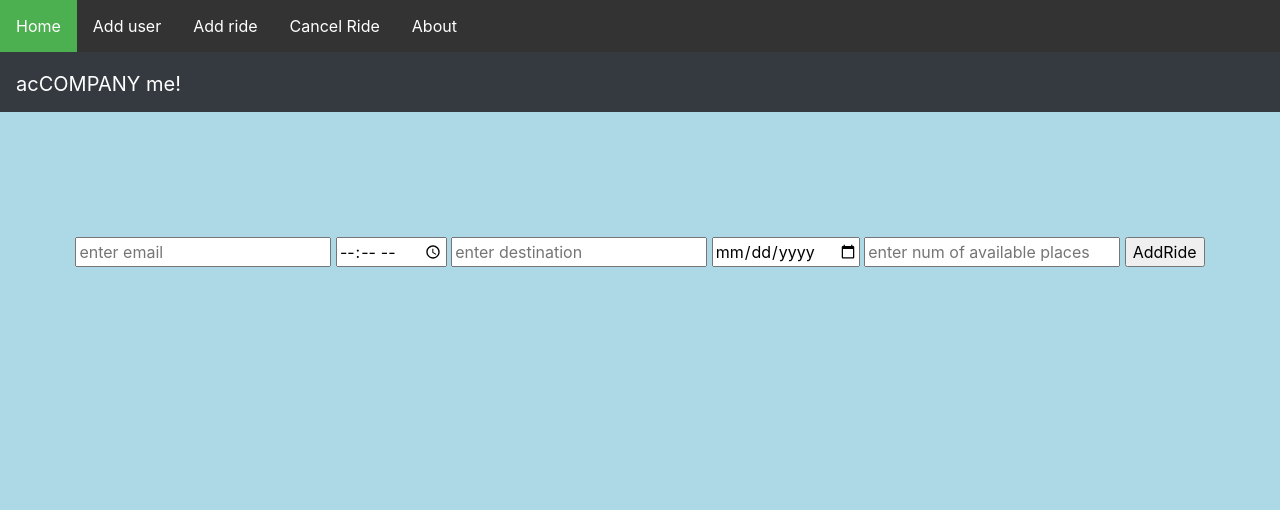
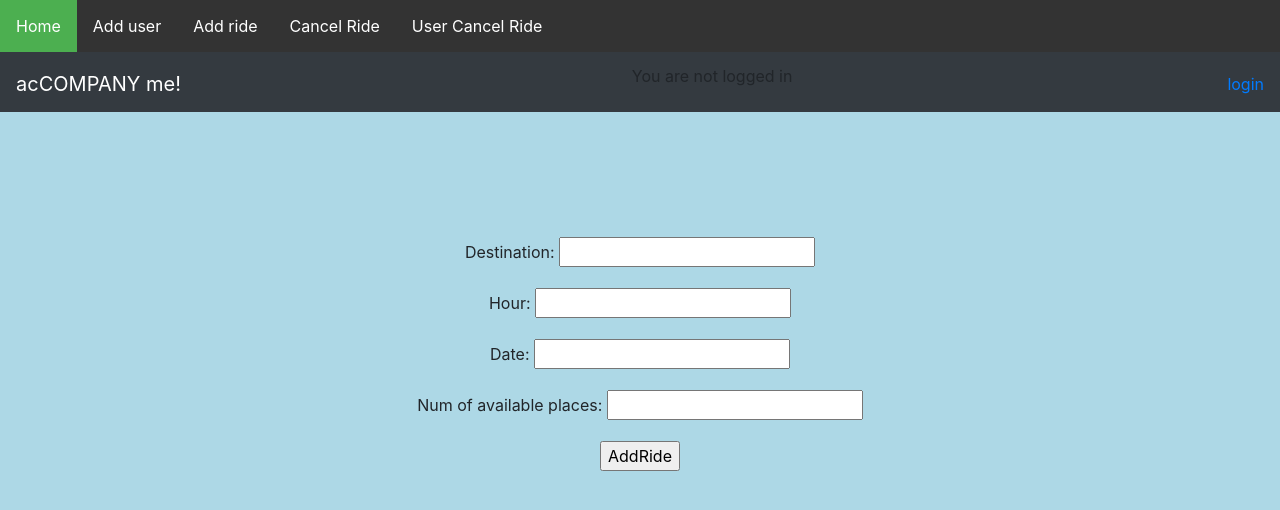
Before and after one commit to noamip/acCOMPANYme-, a Django app: page /add_ride in a window 1280 px wide. Shown: the top 510 px of the page. Run offline with Django 3.2, Linux system fonts and the light colour scheme; some libraries are stand-ins or nearby versions.

Commit message:
cancellation wirks

```diff
--- a/mysite/accompanyMe/templates/accompanyMe/add_ride.html
+++ b/mysite/accompanyMe/templates/accompanyMe/add_ride.html
@@ -1,36 +1,15 @@
 {% extends "base.html" %}
 {% load static %}
-<!--<html>-->
-    <!--<head>-->
-        <!--<title>Django Girls blog</title>-->
-        <!--&lt;!&ndash;<link rel="stylesheet" href="//maxcdn.bootstrapcdn.com/bootstrap/3.2.0/css/bootstrap.min.css">&ndash;&gt;-->
-        <!--&lt;!&ndash;<link rel="stylesheet" href="//maxcdn.bootstrapcdn.com/bootstrap/3.2.0/css/bootstrap-theme.min.css">&ndash;&gt;-->
-      <!--&lt;!&ndash;  <link rel="stylesheet" href="{% static 'css/blog.css' %}">&ndash;&gt;-->
-    <!--</head>-->
-    <!--<body>-->
+ {% block title %}
+           add user
+       {% endblock %}
+{% block content %}
+        <form action="{% url 'accompanyMe:add_ride' %}" method="post" class="form-group">
+            {% csrf_token %}
 
-        {% block title %}
-           add ride
-       {% endblock %}
-        <!--<h1>add user</h1>-->
-{% block content %}
+            {{ form.as_p }}
 
-        {% if error_message %}<p><strong>{{ error_message }}</strong></p>{% endif %}
+            <input type="submit" value="AddRide">
 
-        <form action="{% url 'accompanyMe:add_a_ride' %}" method="post" >
-        {% csrf_token %}
-          <!--  <input type="number" minlength="9" maxlength="9" name="id" >-->
-            <input type="email" name="driveremail" placeholder="enter email">
-            <input type="time" name="hour" placeholder="enter hour">
-            <input type="text" name="destination" placeholder="enter destination">
-            <input type="date" name="date" placeholder="enter destination">
-            <input type="number" name="num_of_available_places" placeholder="enter num of available places">
-            <!--<input type="text" name="available" placeholder="enter available">-->
-
-
-
-        <input type="submit" value="AddRide">
         </form>
-  {% endblock %}
-        <!--</body>-->
-<!--</html>-->
+    {% endblock %}
--- a/mysite/accompanyMe/templates/accompanyMe/view_bookedRides.html
+++ b/mysite/accompanyMe/templates/accompanyMe/view_bookedRides.html
@@ -19,7 +19,7 @@
                     {{ object.ride_id.id }}
                 </td>
                 <td>
-                    {{ object.user_email }}
+                    {{ object.user }}
                 </td>
         {% endfor %}
 
--- a/mysite/accompanyMe/templates/accompanyMe/view_rides.html
+++ b/mysite/accompanyMe/templates/accompanyMe/view_rides.html
@@ -31,7 +31,9 @@
                     <img src="{% url "accompanyMe:bar_code" object.id %}"/>
                 </td>
                 <td>
-                    {{ object.id }}
+                    <a href="{% url "accompanyMe:detail" object.id %}">
+                        {{ object.id }}
+                    </a>
                 </td>
                 <td>
                     {{ object.destination }}
--- a/mysite/accompanyMe/templates/base.html
+++ b/mysite/accompanyMe/templates/base.html
@@ -24,20 +24,38 @@
  <a class="navbar-brand" href="#">acCOMPANY me!</a>
 </nav>
 <ul class="nav_ul">
-    <li class="nav_li"><a class="active" href="{% url "accompanyMe:ride_list" %}">Home</a></li>
-    <li class="nav_li"><a href="add_user" >Add user</a></li>
-    <li class="nav_li"><a href="{% url "accompanyMe:add_ride" %}" >Add ride</a></li>
-    <li class="nav_li"><a href="Cancel" >Cancel Ride</a></li>
-    <li class="nav_li"><a href="#about">About</a></li>
+    <li class="nav_li"><a class="active" href="{% url 'accompanyMe:ride_list' %}"> Home</a></li>
+    <li class="nav_li"><a   href="{% url 'accompanyMe:add_user' %} "> Add user</a></li>
+    <li class="nav_li"><a   href="{% url 'accompanyMe:add_ride' %}" > Add ride</a></li>
+    <li class="nav_li"><a   href="{% url 'accompanyMe:Cancel' %} "> Cancel Ride</a></li>
+     <li class="nav_li"><a   href="{% url 'accompanyMe:UserCancel' %} "> User Cancel Ride</a></li>
 </ul>
 
 <nav class="navbar navbar-dark bg-dark">
 
 
-  <a class="navbar-brand" href="#">acCOMPANY me!</a>
+  <a class="navbar-brand" href="#">acCOMPANY me! </a>
+
+    {% if user.is_authenticated %}
+  Hi {{ user.username }}!
+  <p><a href="{% url 'logout' %}">logout</a></p>
+{% else %}
+  <p>You are not logged in</p>
+  <a href="{% url 'login' %}">login</a>
+{% endif %}
 </nav>
 
 <div class="container-fluid">
+    {% if messages %}
+<ul class="messages">
+    {% for message in messages %}
+    <li {% if message.tags %} class="{{ message.tags }}"{% endif %}>
+        {% if message.level == DEFAULT_MESSAGE_LEVELS.ERROR %}Important: {% endif %}
+        {{ message }}
+    </li>
+    {% endfor %}
+</ul>
+{% endif %}
     {% block content %}
         DEFAULT CONTENT
     {% endblock %}
--- a/mysite/accompanyMe/urls.py
+++ b/mysite/accompanyMe/urls.py
@@ -13,18 +13,19 @@ urlpatterns = [
     # path('Rides', views.ride_list, name="ride_list"),
     path('BRides', views.booked_ride_list, name="booked_ride_list"),
 
-    path('add_user', views.adduser, name="adduser"),
-    path('AddUser', views.add_a_user, name='add_a_user'),
+    path('add_user', views.NewUserView.as_view(), name="add_user"),
 
-    path('add_ride', views.addride, name="add_ride"),
-    path('AddRide', views.add_a_ride, name='add_a_ride'),
+    path('add_ride', views.NewRideView.as_view(), name="add_ride"),
+    # path('AddRide', views.add_a_ride, name='add_a_ride'),
 
-    path('remove', views.remove, name="remove"),
+    # path('remove', views.remove, name="remove"),
     # path('ride/<int:pk>', views.ride_detail,name="ride detail"),
     path('BarCode/<int:pk>', views.bar_code, name="bar_code"),
 
     path('<int:pk>/', views.ride_detail, name="detail"),
     path('Cancel', views.cancel, name="Cancel"),
     path('CancelRide', views.cancel_ride, name="cancel_ride"),
+    path('UserCancel', views.user_cancel, name="UserCancel"),
+    path('UserCancelRide', views.user_cancel_ride, name="user_cancel_ride"),
 # path('selectRide', views.select_ride, name="select_ride"),
 ]
--- a/mysite/accompanyMe/views.py
+++ b/mysite/accompanyMe/views.py
@@ -1,24 +1,26 @@
+from django.contrib import messages
 from django.contrib.auth.models import User
 from django.forms import RadioSelect
 from django.http import HttpResponse
 from django import forms
 from django.shortcuts import render, get_object_or_404, redirect
 import pyqrcode
+from django.views.generic import FormView
+
 from .models import User, Ride, BookedRide, MyUser
 from django.conf import settings
-
-import client as client
-from twilio.rest import Client
+import datetime
 
 
 # Twilio phone number goes here. Grab one at https://twilio.com/try-twilio
 # and use the E.164 format, for example: "+12025551234"
 
 
-def dial_numbers(numbers_list,msg):
+def dial_numbers(numbers_list, msg):
     """Dials one or more phone numbers from a Twilio phone number."""
     # list of one or more phone numbers to dial, in "+19732644210" format
-    for number in numbers_to_message:
+    for number in numbers_list:
+        print("Dialing",number)
         settings.CLIENT.messages.create(
             body=msg,
             from_=settings.TWILIO_PHONE_NUMBER,
@@ -44,8 +46,10 @@ def user_list(request):
 
 
 def ride_list(request):
+    curr_date = datetime.date.today()
     return render(request, "accompanyMe/view_rides.html", {
-        'object_list': Ride.objects.all().filter(num_of_available_places__gt=0).order_by('date').order_by('hour'),
+        'object_list': Ride.objects.all().filter(num_of_available_places__gt=0, date=curr_date).order_by(
+            'date').order_by('hour'),
     })
 
 
@@ -56,63 +60,92 @@ def booked_ride_list(request):
 
 
 # =================adding to dbs======================
-def adduser(request):
-    return render(request, "accompanyMe/add_user.html")
+
+class NewUserForm(forms.Form):
+    username = forms.CharField(max_length=100)
+    email = forms.EmailField(max_length=100)
+    password = forms.CharField(max_length=100, widget=forms.PasswordInput)
+    phonenumber = forms.CharField(max_length=100)
 
 
-def add_a_user(request):  # ,name,email,phone
-    e = User(
-        username=request.POST["name"],
-        email=request.POST["emailAddress"],
-        password=request.POST["password"]
-        # phone_number=request.POST["phone"]
-    )
-    e.save()
-    e1 = MyUser(
-        user_id=e.id,
-        phonenumber=request.POST["phonenumber"],
-    )
-    e1.save()
+class NewUserView(FormView):
+    form_class = NewUserForm
+    template_name = "accompanyMe/add_user.html"
 
-    return render(request, "accompanyMe/status.html", {'msg': "user added successfuly", })
-    # return HttpResponse("user added successfuly")
+    def form_valid(self, form):
+        e = User.objects.create_user(
+            username=form.cleaned_data["username"],
+            email=form.cleaned_data["email"],
+            password=form.cleaned_data["password"]
+        )
+        e1 = MyUser(
+            user_id=e.id,
+            phonenumber=form.cleaned_data["phonenumber"],
+        )
+        e1.save()
+        messages.success(self.request, "")
+        return redirect("accompanyMe:add_user")
 
 
-def adddriver(request):
-    return render(request, "accompanyMe/add_driver.html")
+
+# def adddriver(request):
+#     return render(request, "accompanyMe/add_driver.html")
+#
+#
+# def add_a_driver(request):  # ,name,email,phone
+#     e = MyUser(
+#         user_id=request.POST["id"],
+#         phonenumber=request.POST["phonenumber"],
+#     )
+#     e.save()
+#     return render(request, "accompanyMe/status.html", {'msg': "driver added successfuly", })
+#     # return HttpResponse("driver added successfuly")
 
 
-def add_a_driver(request):  # ,name,email,phone
-    e = MyUser(
-        user_id=request.POST["id"],
-        phonenumber=request.POST["phonenumber"],
-    )
-    e.save()
-    return render(request, "accompanyMe/status.html", {'msg': "driver added successfuly", })
-    # return HttpResponse("driver added successfuly")
+
+class NewRideForm(forms.Form):
+    destination = forms.CharField()
+    hour = forms.TimeField()
+    date = forms.DateField()
+    num_of_available_places = forms.IntegerField()
 
 
-def addride(request):
-    return render(request, "accompanyMe/add_ride.html")
+class NewRideView(FormView):
+    form_class = NewRideForm
+    template_name = "accompanyMe/add_ride.html"
+
+    def form_valid(self, form):
+        e = Ride(
+            driver=self.request.user,
+            destination=form.cleaned_data["destination"],
+            hour=form.cleaned_data["hour"],
+            date=form.cleaned_data["date"],
+            num_of_available_places=form.cleaned_data["num_of_available_places"],
+        )
+        e.save()
+        messages.success(self.request, "")
+        return redirect("accompanyMe:add_ride")
+# def addride(request):
+#     return render(request, "accompanyMe/add_ride.html")
 
 
-def add_a_ride(request):
-    e = Ride(
-        driver_email=request.POST["driveremail"],
-        destination=request.POST["destination"],
-        hour=request.POST["hour"],
-        date=request.POST["date"],
-        num_of_available_places=request.POST["num_of_available_places"],
-    )
-    e.save()
-    return render(request, "accompanyMe/status.html", {'msg': "ride added successfuly", })
-    # return HttpResponse("ride added successfuly")
+# def add_a_ride(request):
+#     e = Ride(
+#         driver=request.user,
+#         destination=request.POST["destination"],
+#         hour=request.POST["hour"],
+#         date=request.POST["date"],
+#         num_of_available_places=request.POST["num_of_available_places"],
+#     )
+#     e.save()
+#     return render(request, "accompanyMe/status.html", {'msg': "ride added successfuly", })
+#     # return HttpResponse("ride added successfuly")
 
 
 # ================details=====================
 def ride_detail(request, pk):
     o = get_object_or_404(Ride, pk=pk)
-    user = get_object_or_404(User, email=request.user.email)
+    # user = get_object_or_404(User, email=request.user.email)
     if o.num_of_available_places == 0:
         return render(request, "accompanyMe/status.html", {'msg': "ride is full!", })
         # return HttpResponse("ride is full!!!")
@@ -120,11 +153,15 @@ def ride_detail(request, pk):
     o.save()
     e = BookedRide(
         ride_id=o,
-        user_email="noamijofen@gmail.com"
+        # user_email=request.user.email
+        user=request.user
     )
     e.save()
+    user = get_object_or_404(User, email=request.user.email)
+    number = user.myuser.phonenumber
+    print("Dialing:", number)
+    dial_numbers([number], f"your ride to {o.destination} has been confirmed")
     return render(request, "accompanyMe/status.html", {'msg': "ride selected successfuly", })
-    # return HttpResponse("ride selected successfuly")
 
 
 def bar_code(request, pk):
@@ -137,33 +174,53 @@ def bar_code(request, pk):
     return HttpResponse(image_data, content_type="image/png")
 
 
-def remove(request):
-    BookedRide.objects.all().delete()
-    return HttpResponse("remove")
+# def remove(request):
+#     # user_name = ["ron", 'messy', 'omry', 'israel']
+#     #     # email = ["ron@gmail.com", 'messy@gmail.com', 'omry@gmail.com', 'israel@gmail.com']
+#     #     # passw = ['ronron123', 'messymessy123', 'omryomry123', 'israelisrael123']
+#     #     # phone = ['0583211223', '0583168008', '0556801421', '0556801421']
+#     #     # for i, user in enumerate(user_name):
+#     #     #     e = User.objects.create_user(
+#     #     #         username=user,
+#     #     #         email=email[i],
+#     #     #         password=passw[i]
+#     #     #     )
+#     #     #     e1 = MyUser(
+#     #     #         user_id=e.id,
+#     #     #         phonenumber=phone[i],
+#     #     #     )
+#     #     #     e1.save()
+#     return HttpResponse("remove")
+
 
 
 def cancel(request):
-    o = Ride.objects.filter(driver_email=request.user.email).distinct()
+    o = Ride.objects.filter(driver=request.user).distinct()
     return render(request, "accompanyMe/cancel_form.html", {'objects': o, })
 
 
 def cancel_ride(request):
-    # assert False, (request.POST.get('ride'), request.user)
+    qs = BookedRide.objects.filter(ride_id__id=request.POST.get('ride')).distinct()
+    phones=[o.user.myuser.phonenumber for o in qs]
+    dial_numbers(phones, f"your ride to {{ride_id_destination}} has been canceled")
     o = get_object_or_404(Ride, pk=request.POST.get('ride'))
     o.delete()
-    users = BookedRide.objects.filter(ride_id__id=request.POST.get('ride')).valuelist('user_email').distinct()
-    user_phone=[user.MyUser.phonenumber for user in users]
-    dial_numbers(user_phone,f"your ride to {{ride_id_destination}} has been canceled")
     return render(request, "accompanyMe/status.html", {'msg': "canceled successfully", })
 
 
-# ================forms==================
-# class CancelForm(forms.Form):
-#     o = BookedRide.objects.all().filter(user_email="noamijofen@gmail.com")
-#     rides = forms.ChoiceField(widget=RadioSelect(), choices=[(j, obj.ride_id.id) for j, obj in enumerate(o)])
+def user_cancel(request):
+    qs = BookedRide.objects.filter(user=request.user).distinct()
+    return render(request, "accompanyMe/user_cancel_form.html", {'objects': qs, })
 
 
-class UserForm(forms.Form):
-    name = forms.CharField(max_length=100)
-    email = forms.EmailField()
-    password = forms.PasswordInput()
+def user_cancel_ride(request):
+    qs =Ride.objects.filter(id=request.POST.get('user_ride')).distinct()
+    print("qs",qs)
+    for o in qs:
+        o.num_of_available_places= o.num_of_available_places+1
+        print("o", o)
+
+    obj= BookedRide.objects.filter(user=request.user,ride_id_id=request.POST.get('user_ride'))
+    print("obj", obj)
+    obj.delete()
+    return render(request, "accompanyMe/status.html", {'msg': "user ride canceled successfully", })
```
Also changed, not shown: mysite/accompanyMe/models.py (+6 -4 lines), mysite/accompanyMe/templates/accompanyMe/add_user.html (+4 -9 lines), mysite/accompanyMe/templates/accompanyMe/user_cancel_form.html (added, +26 -0 lines), mysite/script_to_add_db.py (added, +23 -0 lines), mysite/11.png (added), mysite/12.png (added), mysite/8.png (added), mysite/9.png (added), mysite/accompanyMe/migrations/0001_initial.py, mysite/db.sqlite3, 1 other file.
